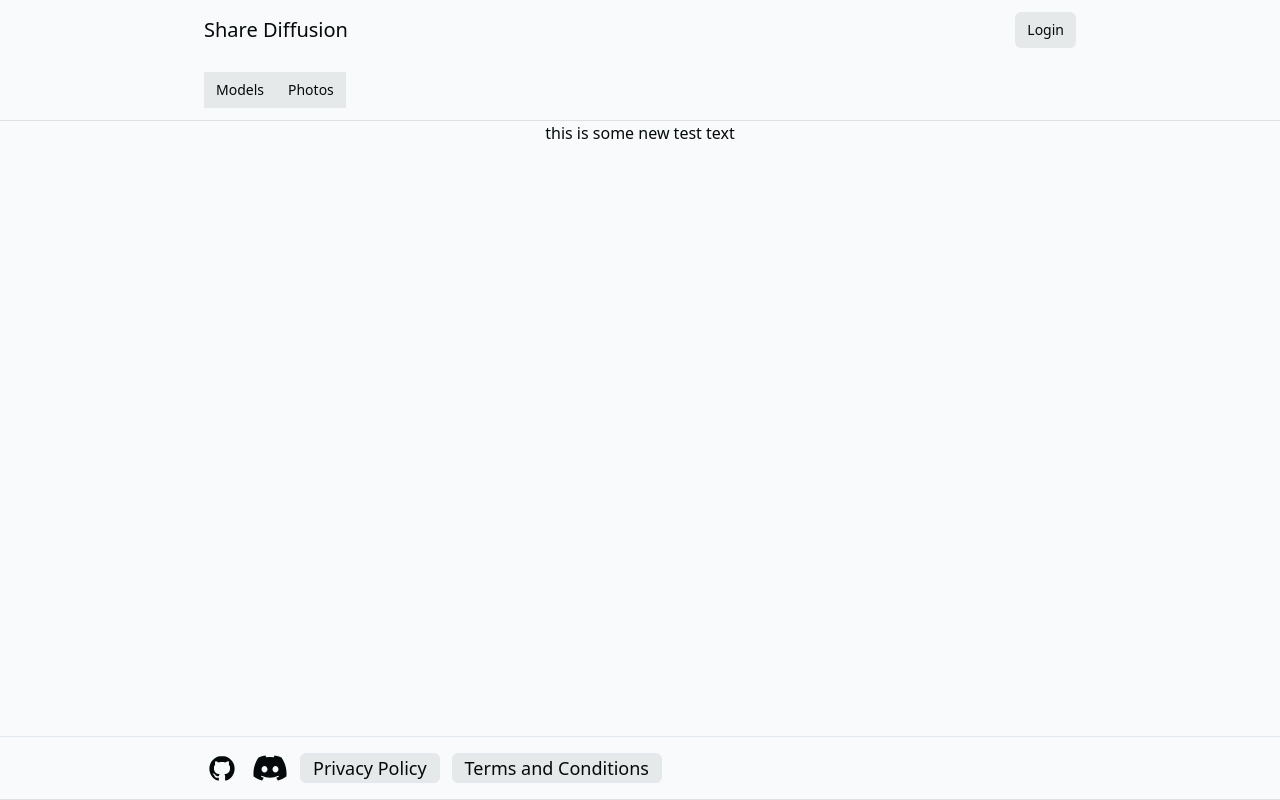
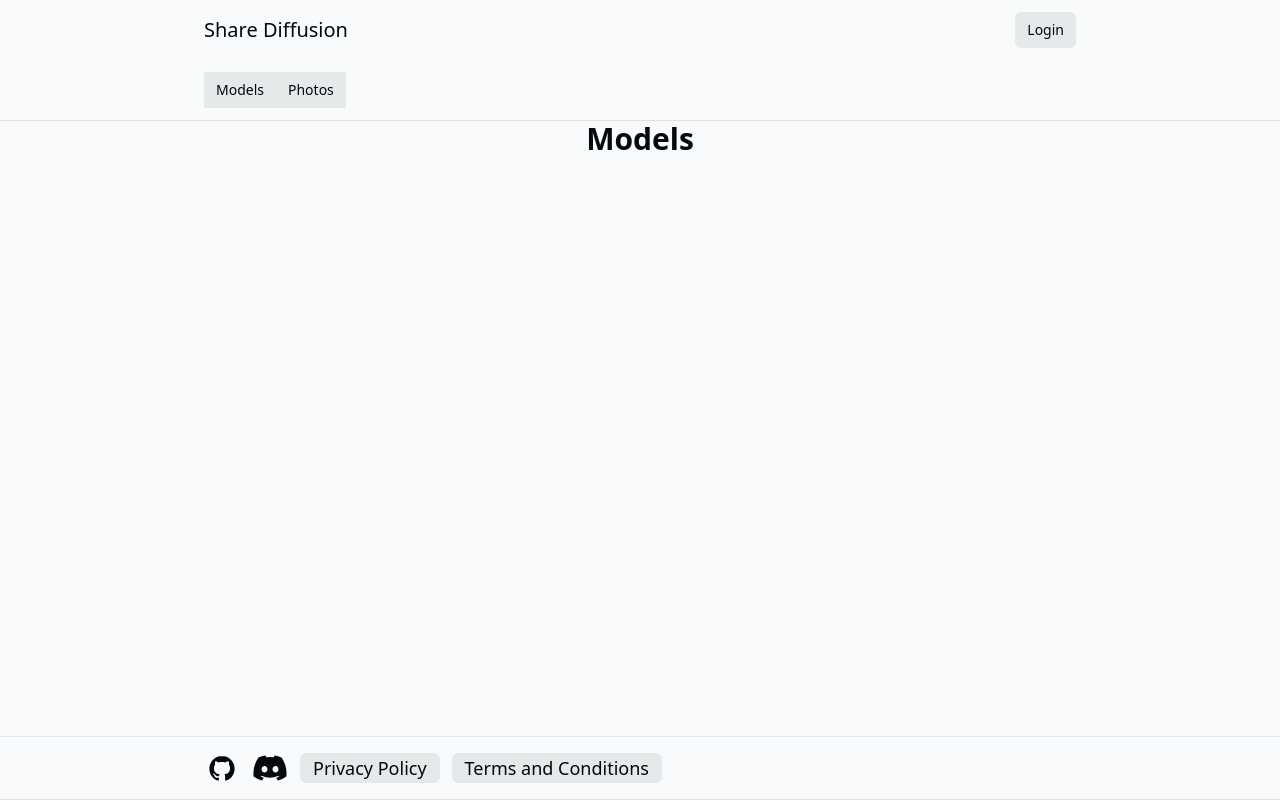
Before and after one commit to killacan/sharediffusion, a Next.js app: page /models in a window 1280 px wide. Built offline with nearby package versions, Linux system fonts and the light colour scheme; no server answers.

Commit message:
update routes

```diff
--- a/app/createpost/page.tsx
+++ b/app/createpost/page.tsx
@@ -77,7 +77,7 @@
                 name="version"
                 render={({ field }) => (
                     <FormItem>
-                    <FormLabel>Version</FormLabel>
+                    <FormLabel>Initial Version</FormLabel>
                     <FormControl>
                         <Input placeholder="what version of your model is this?" {...field} />
                     </FormControl>
--- a/app/models/page.tsx
+++ b/app/models/page.tsx
@@ -1,5 +1,4 @@
-import Nav from "../_components/nav"
-import Footer from "../_components/footer"
+// this is to display all the models that have been uploaded.
 
 export default async function Models() {
 
@@ -9,7 +8,7 @@
 
       <div className="animate-in flex-1 flex flex-col gap-20 opacity-0 max-w-4xl px-3">
         <main className="flex-1 flex flex-col gap-6">
-          <p>this is some new test text</p>
+          <h1 className="text-3xl font-bold">Models</h1>
         </main>
       </div>
 
--- a/app/posts/page.tsx
+++ /dev/null
@@ -1,14 +0,0 @@
-// this page is going to be for all of the posts. It should lists the posts by date. Going to try and implement
-// lazy loading for posts.
-
-export default function Posts() {
-
-    return (
-        <div className="flex-1 w-full flex flex-col gap-20 items-center">
-            <div className="animate-in flex-1 flex flex-col gap-3 opacity-0 max-w-4xl px-3">
-            <h1 className="text-3xl font-bold">Posts</h1>
-                <p>Posts</p>
-            </div>
-        </div>
-    )
-}
```
Also changed, not shown: app/models/[id]/page.tsx (renamed from app/posts/single/[id]/page.tsx).
